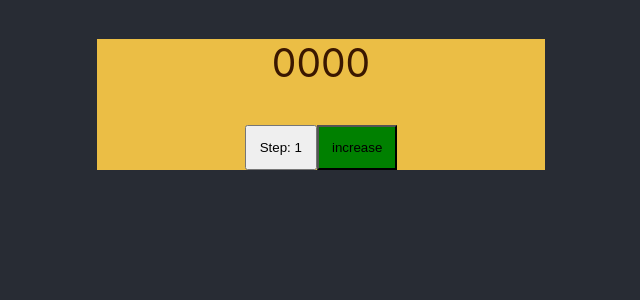
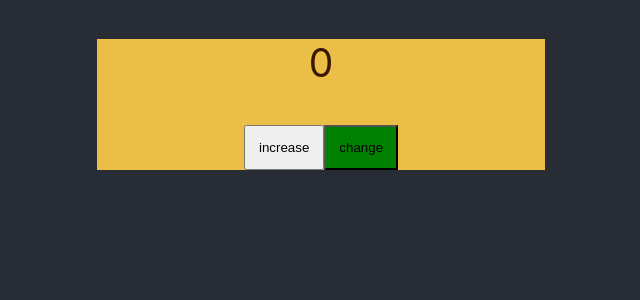
Before and after one commit to Schneizel-el-Britania/react-practie-5, a React (Create React App) app: page / in a window 1280 px wide. Shown: the top 300 px of the page, without its empty margins (319-959 px from the left). Built offline with nearby package versions, Linux system fonts and the light colour scheme.

Commit message:
Add logic to counter

```diff
--- a/src/components/CounterSection/Counter/index.js
+++ b/src/components/CounterSection/Counter/index.js
@@ -5,23 +5,33 @@ import styles from './Counter.module.css'
 export default class Counter extends Component {
   constructor(props) {
     super(props);
-
-    this.value = 0;
+    this.state = {
+      value: 0,
+      step: 1,
+      direction: true,
+    }
   }
 
-  appendZeros = (num, len) => {
-    num = num.toString();
-    return (len - num.length > 0) ? new Array(len + 1 - num.length).join('0') + num : num;
-  };
-
-  // setStep = () =>
+  setValue = () => {
+    const { value, step, direction } = this.state;
+    this.setState({
+      value: direction ? value + step : value - step
+    });
+  }
+  setStep = (newStep) => this.setState({ step: newStep });
+  changeDirection = () => this.setState({ direction: !this.state.direction })
 
   render() {
+    const { value, direction } = this.state;
     return (
       <article className={styles.counter}>
-        <p className={styles.value}>{this.appendZeros(this.value, 4)}</p>
-        <CounterСontrol />
+        <p className={styles.value}>{value}</p>
+        <CounterСontrol
+          setValue={this.setValue}
+          changeDirection={this.changeDirection}
+          direction={direction}
+        />
       </article>
-    )
+    );
   }
 }
--- a/src/components/CounterSection/CounterСontrol/index.js
+++ b/src/components/CounterSection/CounterСontrol/index.js
@@ -3,30 +3,24 @@ import React, { Component } from 'react'
 import styles from './CounterСontrol.module.css'
 
 export default class CounterControl extends Component {
-  constructor(props) {
-    super(props);
-    this.state = {
-      step: 1,
-      direction: true,
-    }
-  }
+  render() {
+    const { setValue, changeDirection, direction } = this.props;
 
-  handleChangeDirection = () => this.setState({ direction: !this.state.direction })
+    const addBtnClasses = classNames(
+      'button',
+      styles.stepBtn,
+    );
 
-  render() {
-    const stepBtn = classNames(styles.stepBtn, 'button');
-    const directionBtn = classNames(
+    const directionBtnClasses = classNames(
       'button',
       styles.directionBtn,
-      this.state.direction ? styles.increase : styles.decrease,
+      direction ? styles.increase : styles.decrease,
     );
 
     return (
       <>
-        <button className={stepBtn} >Step: {this.state.step}</button>
-        <button className={directionBtn} onClick={this.handleChangeDirection} >
-          {this.state.direction ? 'increase' : 'decrease'}
-        </button>
+        <button className={addBtnClasses} onClick={setValue} >{direction ? 'increase' : 'decrease'}</button>
+        <button className={directionBtnClasses} onClick={changeDirection} >change</button>
       </>
     )
   }
```
